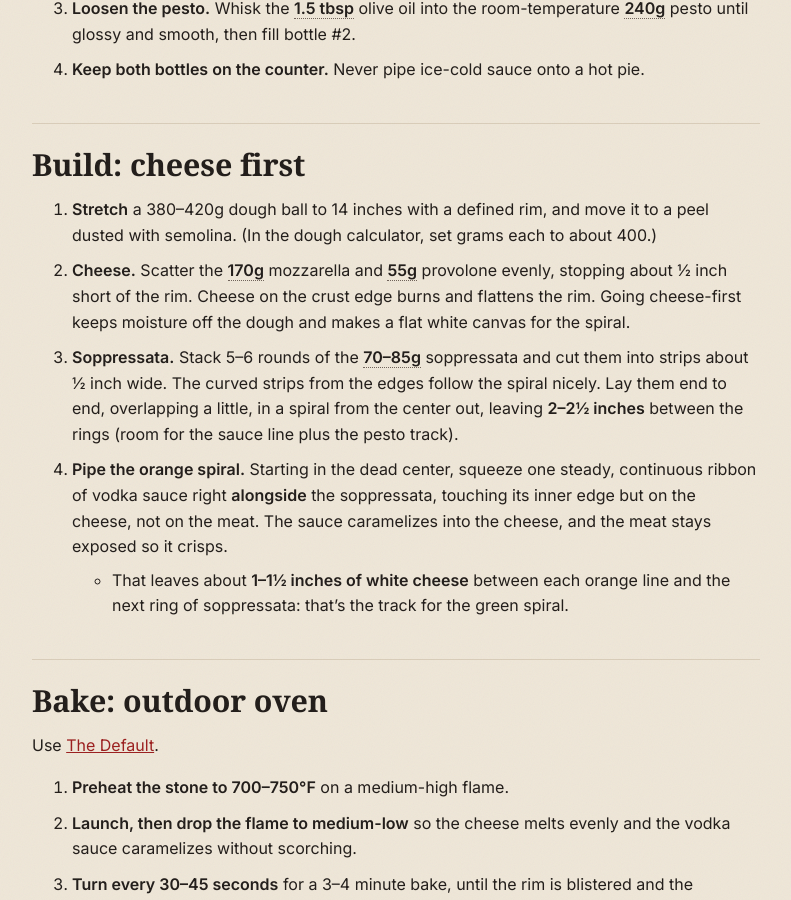
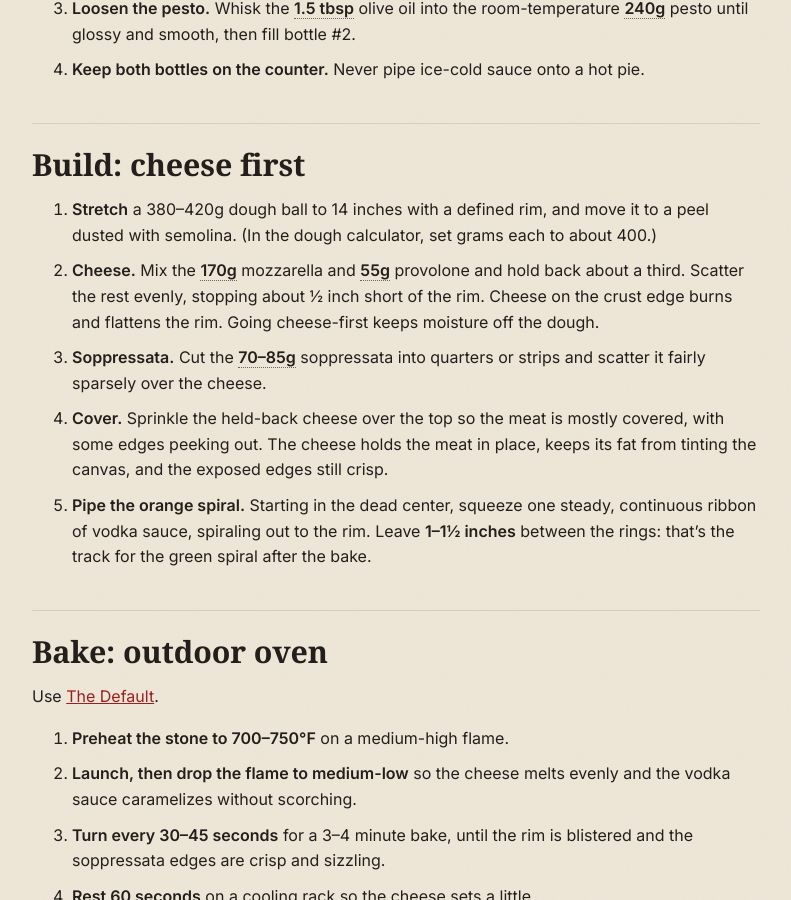
Before and after one commit to daftn/pizza, a Jekyll site: the page built from _recipes/vertigo.md, in a window 1280 px wide and 900 px high, scrolled down 1950 px. Shown: the whole window, without its empty margins (244-1035 px from the left). Built offline with Jekyll 4.4.1, drawn with Linux system fonts in a browser that asks for light colours; some web fonts are replaced; some of the changed text lies outside the part shown.

Commit message:
Vertigo: soppressata scattered and tucked into the cheese, spiral piped on top
Co-Authored-By: Claude Opus 5.5 <noreply@anthropic.com>
Claude-Session: https://claude.ai/code/session_01CXsahQwDMBDTEp9ieURmT9

```diff
--- a/_recipes/vertigo.md
+++ b/_recipes/vertigo.md
@@ -25,7 +25,7 @@ toppings:
     items:
       - { id: mozz, name: "Low-moisture mozzarella", qty: 170, unit: g, note: "Shredded. Half whole-milk, half part-skim keeps the fat down so the spiral lines stay sharp" }
       - { id: provolone, name: "Mild (dolce) provolone", qty: 55, unit: g, note: "Shredded. Holds the spiral lines better than Muenster. Muenster works too: trim the orange rind" }
-      - { id: sopp, name: "Mild soppressata", qty: [70, 85], unit: g, note: "Thin-sliced rounds, cut into ½-inch strips (see the build)" }
+      - { id: sopp, name: "Mild soppressata", qty: [70, 85], unit: g, note: "Thin-sliced rounds, cut into quarters or strips" }
       - { name: "Semolina", text: "For the peel" }
   - name: After the bake
     items:
@@ -49,10 +49,10 @@ You'll need **two squeeze bottles** with the tips snipped to about a ¼-inch ope
 ## Build: cheese first
 
 1. **Stretch** a 380–420g dough ball to 14 inches with a defined rim, and move it to a peel dusted with semolina. (In the dough calculator, set grams each to about 400.)
-2. **Cheese.** Scatter the [[mozz]] mozzarella and [[provolone]] provolone evenly, stopping about ½ inch short of the rim. Cheese on the crust edge burns and flattens the rim. Going cheese-first keeps moisture off the dough and makes a flat white canvas for the spiral.
-3. **Soppressata.** Stack 5–6 rounds of the [[sopp]] soppressata and cut them into strips about ½ inch wide. The curved strips from the edges follow the spiral nicely. Lay them end to end, overlapping a little, in a spiral from the center out, leaving **2–2½ inches** between the rings (room for the sauce line plus the pesto track).
-4. **Pipe the orange spiral.** Starting in the dead center, squeeze one steady, continuous ribbon of vodka sauce right **alongside** the soppressata, touching its inner edge but on the cheese, not on the meat. The sauce caramelizes into the cheese, and the meat stays exposed so it crisps.
-   - That leaves about **1–1½ inches of white cheese** between each orange line and the next ring of soppressata: that's the track for the green spiral.
+2. **Cheese.** Mix the [[mozz]] mozzarella and [[provolone]] provolone and hold back about a third. Scatter the rest evenly, stopping about ½ inch short of the rim. Cheese on the crust edge burns and flattens the rim. Going cheese-first keeps moisture off the dough.
+3. **Soppressata.** Cut the [[sopp]] soppressata into quarters or strips and scatter it fairly sparsely over the cheese.
+4. **Cover.** Sprinkle the held-back cheese over the top so the meat is mostly covered, with some edges peeking out. The cheese holds the meat in place, keeps its fat from tinting the canvas, and the exposed edges still crisp.
+5. **Pipe the orange spiral.** Starting in the dead center, squeeze one steady, continuous ribbon of vodka sauce, spiraling out to the rim. Leave **1–1½ inches** between the rings: that's the track for the green spiral after the bake.
 
 ## Bake: outdoor oven
 
```
